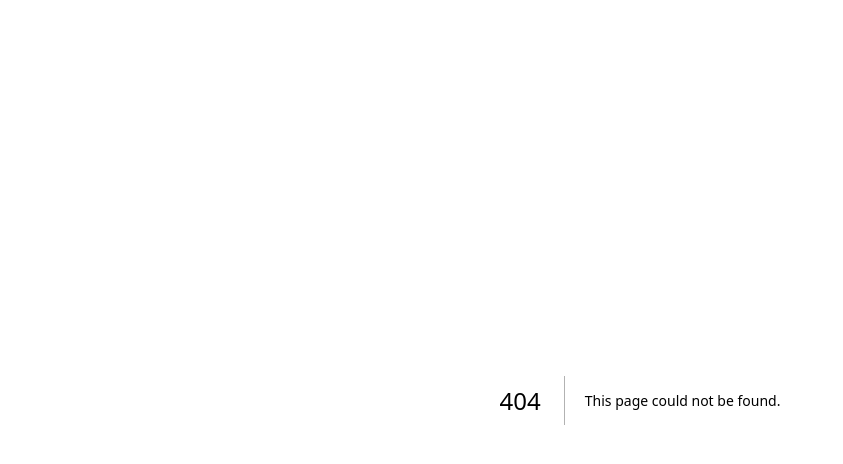
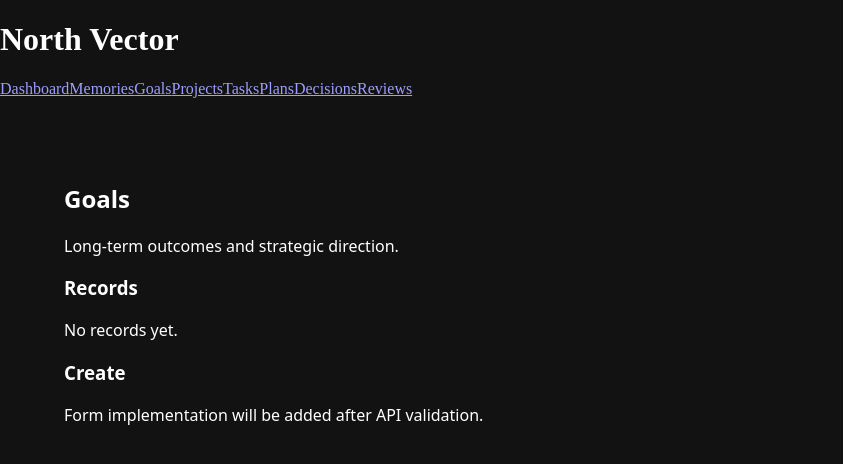
Before and after one commit to nishadbasrur/TheNorthVectorProject, a Next.js app: page /goals in a window 1280 px wide. Before the commit this address had no page. Shown: the top 464 px of the page, without its empty margins (0-843 px from the left). Built offline with nearby package versions, Linux system fonts and the light colour scheme.

Commit message:
Build goals screen

```diff
--- /dev/null
+++ b/app/goals/page.tsx
@@ -0,0 +1,5 @@
+import { ResourcePage } from "@/components/domain/resource-page";
+
+export default function GoalsPage() {
+  return <ResourcePage title="Goals" description="Long-term outcomes and strategic direction." />;
+}
```
